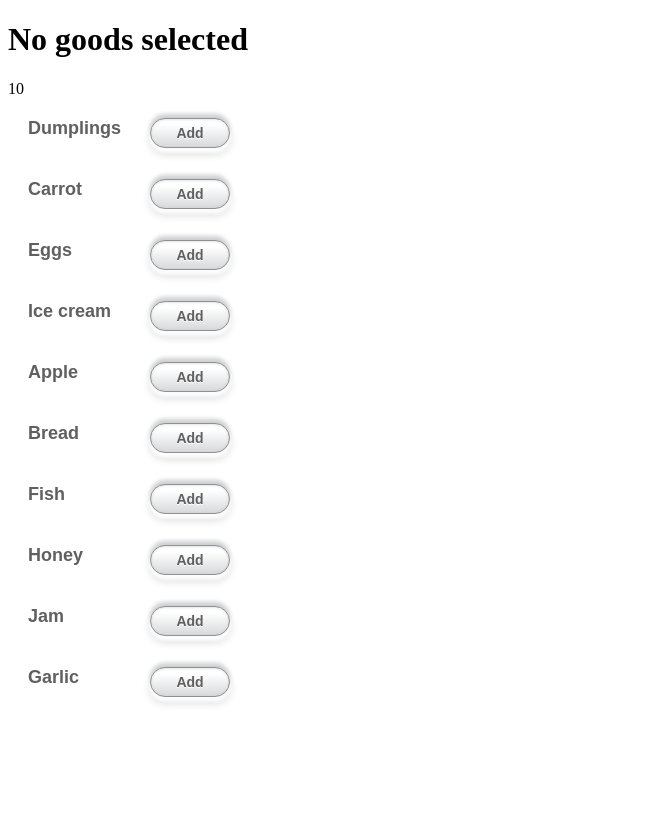
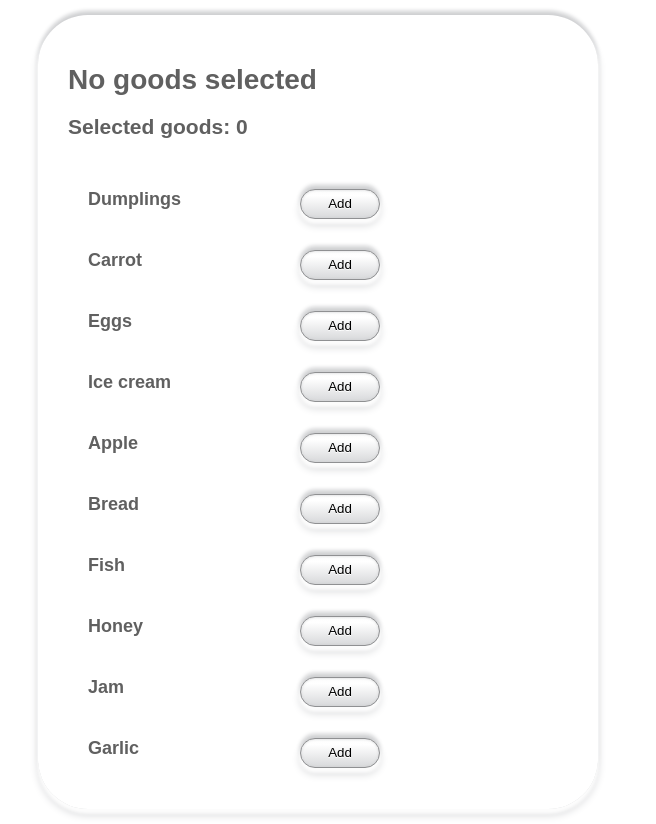
Before and after one commit to mate-academy/react_goods-selector, a React (Create React App) app: page / in a window 1280 px wide. Shown: the whole page, without its empty margins (0-656 px from the left). Before the commit the page ends 800 px from the top, so only its background shows below. Built offline with nearby package versions, Linux system fonts and the light colour scheme.

Commit message:
style fixed

```diff
--- a/src/App.js
+++ b/src/App.js
@@ -46,7 +46,7 @@ class App extends React.Component {
     }
 
     return `${selectedGoods.slice(0, -1).join(', ')}
-    and ${selectedGoods[selectedGoods.length - 1]} is selected`;
+    and ${selectedGoods[selectedGoods.length - 1]} are selected`;
   }
 
   render() {
@@ -55,6 +55,10 @@ class App extends React.Component {
     return (
       <div className="App">
         <h1>
+          {this.selectTitle()}
+        </h1>
+        <h2>
+          {`Selected goods: ${selectedGoods.length}`}
           <button
             className="button"
             hidden={selectedGoods.length === 0}
@@ -63,9 +67,7 @@ class App extends React.Component {
           >
             X
           </button>
-          {this.selectTitle()}
-        </h1>
-        {goodsFromServer.length}
+        </h2>
         <div className="list">
           {goodsFromServer.map(item => (
             <div key={item} className="list__item">
--- a/src/App.scss
+++ b/src/App.scss
@@ -12,13 +12,25 @@ $button-shadow-base: $highlight-bottom,
   $highlight-top;
 $button-shadow-default: $button-shadow-base, $shadow-inset;
 
+.App {
+  margin: 15px 30px;
+  padding: 30px;
+  width: 500px;
+  border-radius: 50px;
+  box-shadow: $button-shadow-base;
+  font-family: "Source Sans Pro", sans-serif;
+  font-size: 14px;
+  font-weight: 600;
+  color: $button-text;
+}
 .selected {
   background-color: red;
   color: white;
 }
 
 .button {
-  margin-right: 50px;
+  position: absolute;
+  left: 300px;
   outline: none;
   cursor: pointer;
   width: 80px;
@@ -27,11 +39,11 @@ $button-shadow-default: $button-shadow-base, $shadow-inset;
   border-radius: 30px;
   border: 1px solid $button-border;
   box-shadow: $button-shadow-default;
-  font-family: "Source Sans Pro", sans-serif;
-  font-size: 14px;
-  font-weight: 600;
-  color: $button-text;
   text-shadow: 0 1px #fff;
+}
+
+.list {
+  margin-top: 30px;
 }
 
 .list__item {
@@ -41,8 +53,3 @@ $button-shadow-default: $button-shadow-base, $shadow-inset;
   color: $button-text;
   padding: 20px;
 }
-
-.list__button {
-  position: absolute;
-  left: 150px;
-}
```
